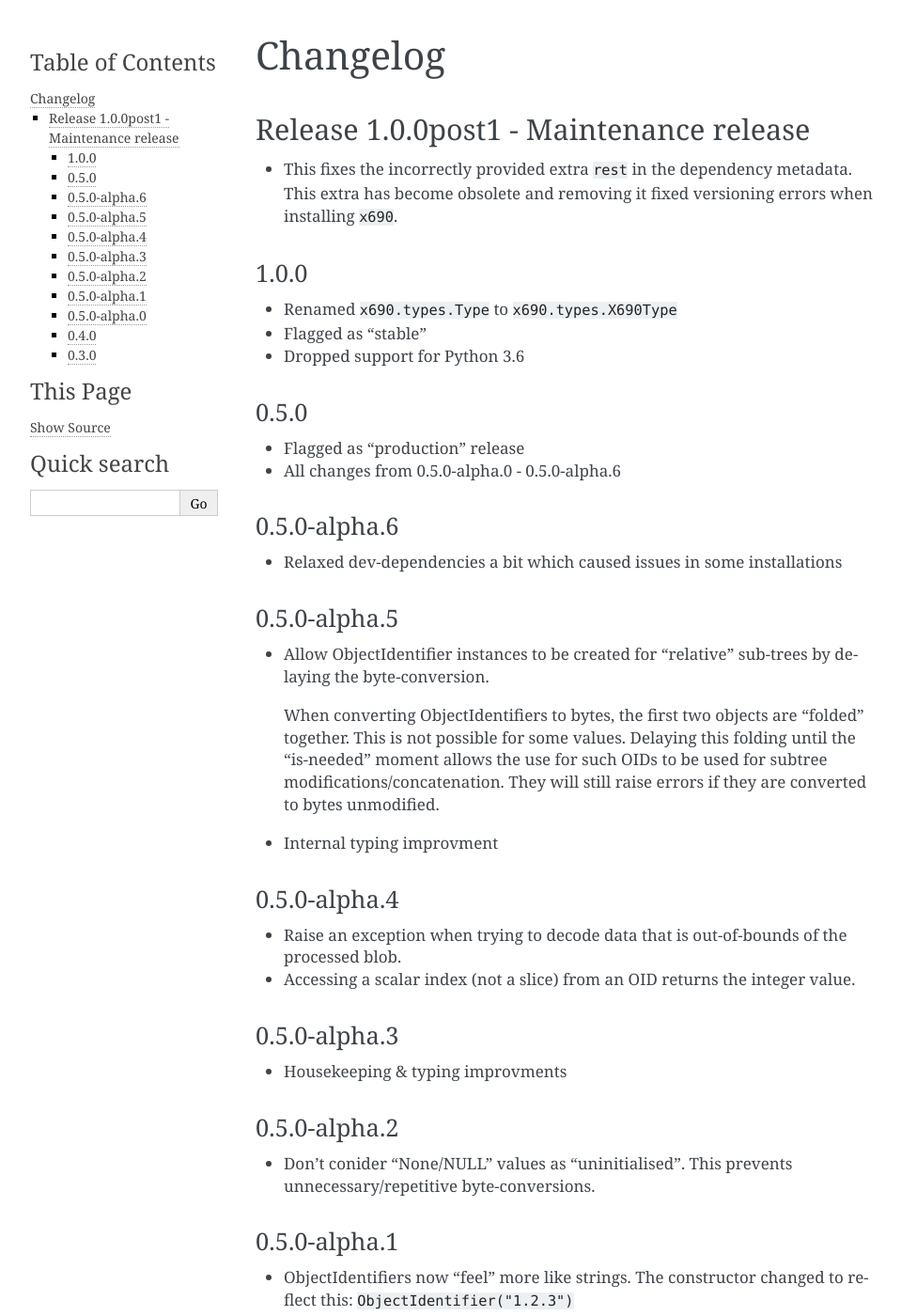
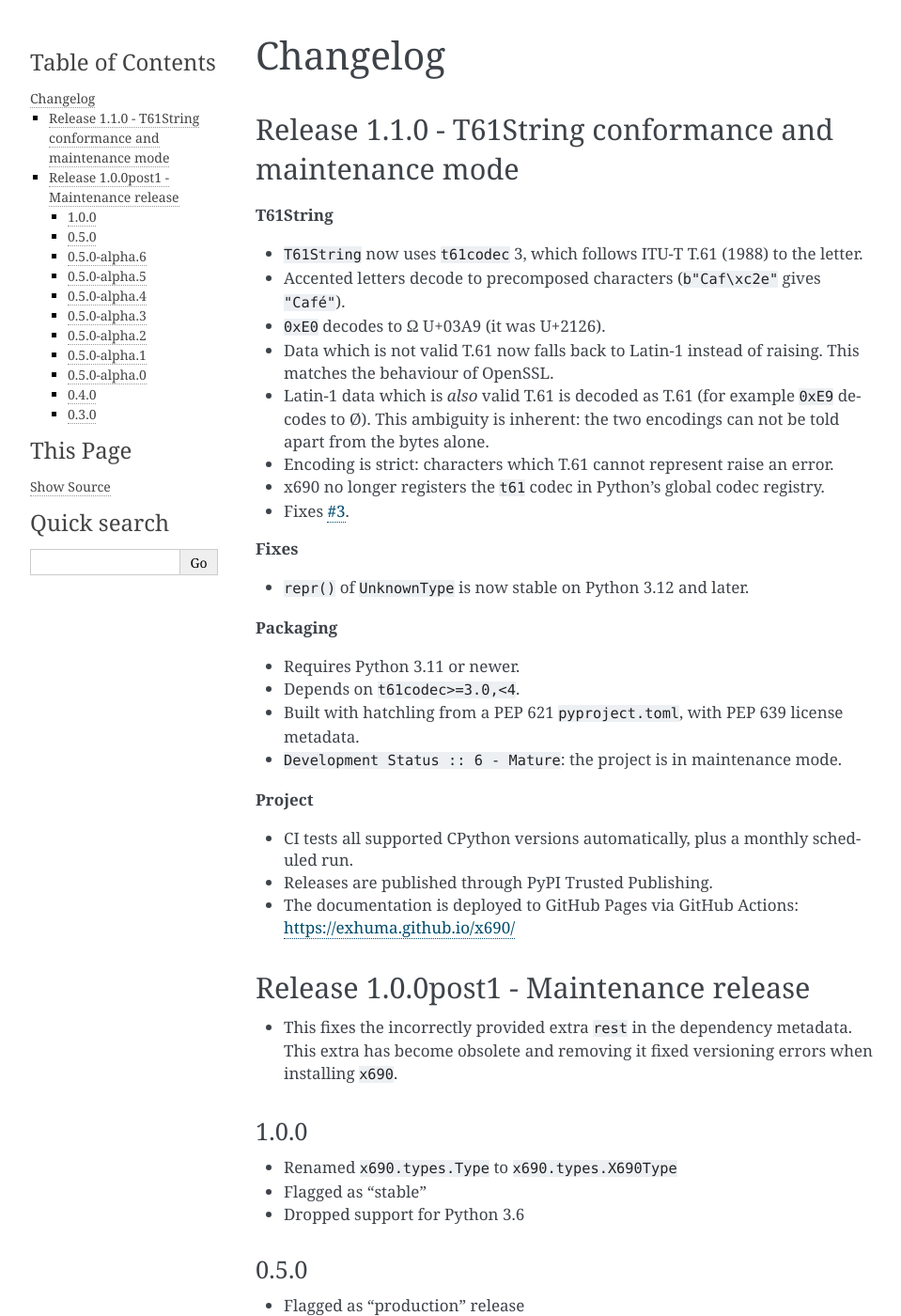
Before and after one commit to exhuma/x690, a Sphinx documentation site: the page built from docs/changelog.rst, in a window 1280 px wide and 1400 px high. Shown: the whole window at 94% size, without its empty margins (148-1107 px from the left). Built offline with Sphinx 7.4.7, drawn with Linux system fonts in a browser that asks for light colours; pages that are not in the unit, such as notebooks, are missing from menus.

Commit message:
docs: changelog 1.1.0, project status and maintenance policy
- Add the 1.1.0 changelog entry, README badges, project status and
  T61String decoding notes.
- Add CONTRIBUTING.md and SECURITY.md describing the maintenance-mode
  policy, Python support policy and release procedure.
- Make the Sphinx build pass with -W: drop the nonexistent
  html_static_path, read the release from package metadata, and fix the
  bare ":py:" role in the TypeInfo docstring in x690/util.py
  (now ":py:class:").

Refs #3

Co-Authored-By: Claude <noreply@anthropic.com>

```diff
--- a/docs/changelog.rst
+++ b/docs/changelog.rst
@@ -1,5 +1,45 @@
 Changelog
 =========
+
+Release 1.1.0 - T61String conformance and maintenance mode
+~~~~~~~~~~~~~~~~~~~~~~~~~~~~~~~~~~~~~~~~~~~~~~~~~~~~~~~~~~
+
+**T61String**
+
+* ``T61String`` now uses ``t61codec`` 3, which follows ITU-T T.61 (1988) to
+  the letter.
+* Accented letters decode to precomposed characters (``b"Caf\xc2e"`` gives
+  ``"Café"``).
+* ``0xE0`` decodes to Ω U+03A9 (it was U+2126).
+* Data which is not valid T.61 now falls back to Latin-1 instead of raising.
+  This matches the behaviour of OpenSSL.
+* Latin-1 data which is *also* valid T.61 is decoded as T.61 (for example
+  ``0xE9`` decodes to Ø). This ambiguity is inherent: the two encodings can
+  not be told apart from the bytes alone.
+* Encoding is strict: characters which T.61 cannot represent raise an error.
+* x690 no longer registers the ``t61`` codec in Python's global codec
+  registry.
+* Fixes `#3 <https://github.com/exhuma/x690/issues/3>`_.
+
+**Fixes**
+
+* ``repr()`` of ``UnknownType`` is now stable on Python 3.12 and later.
+
+**Packaging**
+
+* Requires Python 3.11 or newer.
+* Depends on ``t61codec>=3.0,<4``.
+* Built with hatchling from a PEP 621 ``pyproject.toml``, with PEP 639
+  license metadata.
+* ``Development Status :: 6 - Mature``: the project is in maintenance mode.
+
+**Project**
+
+* CI tests all supported CPython versions automatically, plus a monthly
+  scheduled run.
+* Releases are published through PyPI Trusted Publishing.
+* The documentation is deployed to GitHub Pages via GitHub Actions:
+  https://exhuma.github.io/x690/
 
 Release 1.0.0post1 - Maintenance release
 ~~~~~~~~~~~~~~~~~~~~~~~~~~~~~~~~~~~~~~~~
--- a/docs/conf.py
+++ b/docs/conf.py
@@ -15,6 +15,8 @@
 # sys.path.insert(0, os.path.abspath('.'))
 
 
+from importlib.metadata import version as _version
+
 # -- Project information -----------------------------------------------------
 
 project = "x690"
@@ -22,7 +24,7 @@ copyright = "2020, Michel Albert"
 author = "Michel Albert"
 
 # The full version, including alpha/beta/rc tags
-release = "0.3.0"
+release = _version("x690")
 
 
 # -- General configuration ---------------------------------------------------
@@ -47,8 +49,3 @@ exclude_patterns = ["_build", "Thumbs.db", ".DS_Store"]
 # a list of builtin themes.
 #
 html_theme = "alabaster"
-
-# Add any paths that contain custom static files (such as style sheets) here,
-# relative to this directory. They are copied after the builtin static files,
-# so a file named "default.css" will overwrite the builtin "default.css".
-html_static_path = ["_static"]
```
Also changed, not shown: CONTRIBUTING.md (added, +109 -0 lines), README.rst (+44 -4 lines), SECURITY.md (added, +14 -0 lines), 1 other file.
